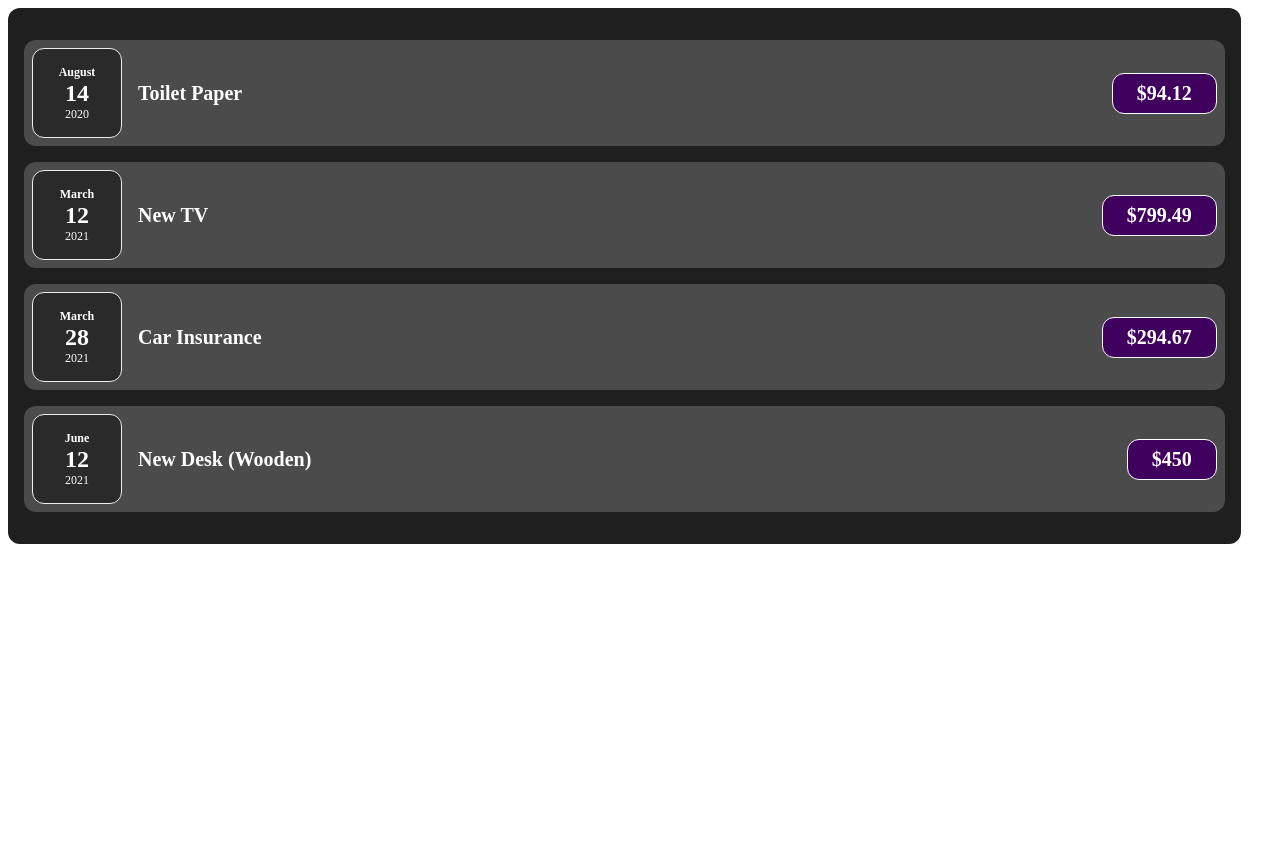
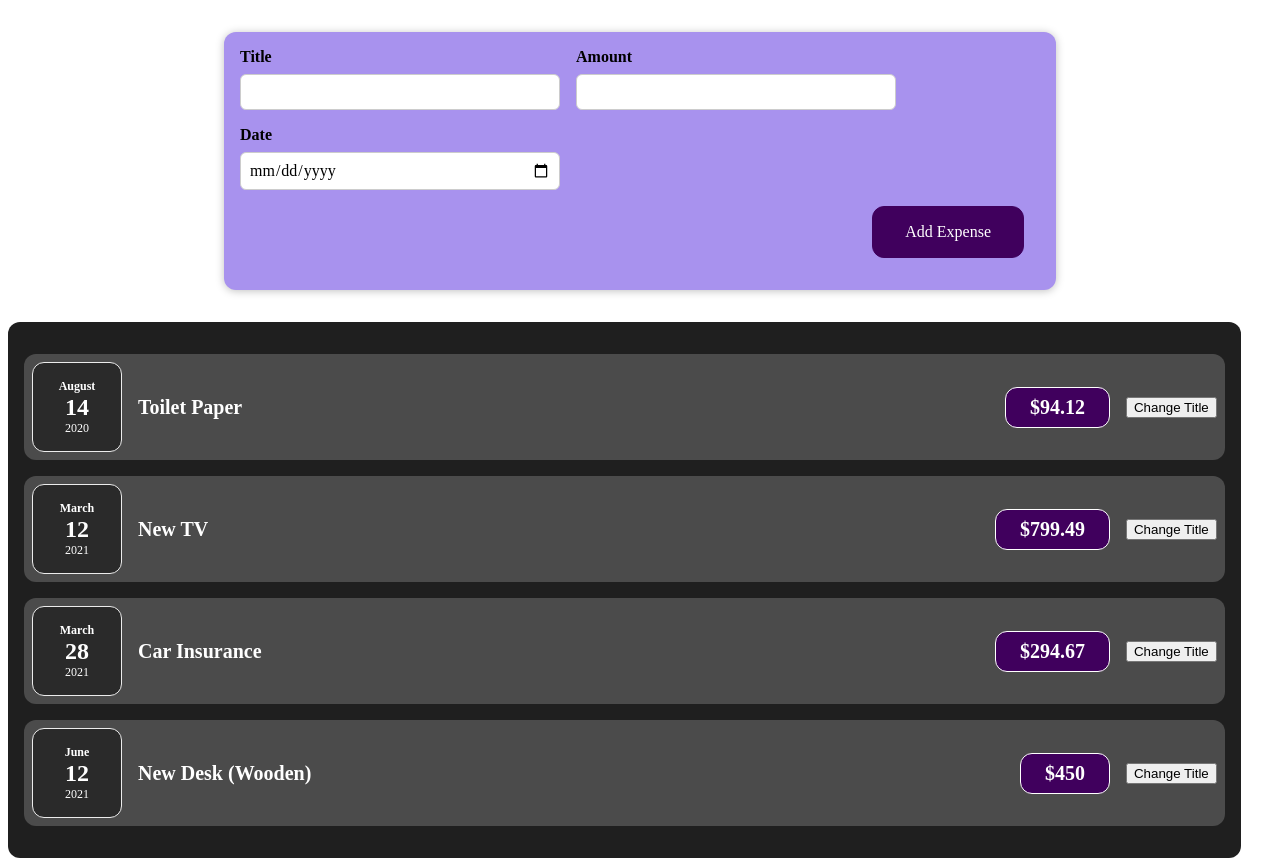
Before and after one commit to zhilyakov1986/stackblitz-udemy-cource, a React (Create React App) app: page / in a window 1280 px wide. Before the commit the page ends 800 px from the top, so only its background shows below. Built offline with nearby package versions, Linux system fonts and the light colour scheme.

Commit message:
2 files modified, 4 added

```diff
--- a/src/App.tsx
+++ b/src/App.tsx
@@ -1,5 +1,6 @@
 import ExpenseItem from './components/Expenses/ExpenseItem';
 import Expenses from './components/Expenses/Expenses';
+import NewExpense from './components/NewExpense/NewExpense';
 
 function App() {
   const expenses = [
@@ -23,8 +24,12 @@ function App() {
       date: new Date(2021, 5, 12),
     },
   ];
+  const addedExpenseItem = (addedExpense) => {
+    console.log(addedExpense);
+  };
   return (
     <div>
+      <NewExpense onAddedExpense={addedExpenseItem} />
       <Expenses items={expenses} />
     </div>
   );
--- a/src/components/Expenses/ExpenseItem.tsx
+++ b/src/components/Expenses/ExpenseItem.tsx
@@ -2,19 +2,26 @@ import { FC } from 'react';
 import Card from '../UI/Card';
 import ExpenseDate from './ExpenseDate';
 import './ExpenseItem.css';
+import React, {useState} from 'react';
 
 const ExpenseItem: FC = (props: any): JSX.Element => {
   const month = props.date.toLocaleString('en-US', { month: 'long' });
   const day = props.date.toLocaleString('en-US', { day: '2-digit' });
   const year = props.date.getFullYear();
+  const [title, setTitle] = useState(props.title)
+  const changeTitle=()=>{
+    setTitle('Changed!');
+    console.log(title);
+  }
   return (
     <Card className="expense-item">
       <div>
         <ExpenseDate month={month} day={day} year={year} />
       </div>
       <div className="expense-item__description">
-        <h2>{props.title}</h2>
+        <h2>{title}</h2>
         <div className="expense-item__price">${props.amount}</div>
+        <button onClick={changeTitle}>Change Title</button>
       </div>
     </Card>
   );
--- /dev/null
+++ b/src/components/NewExpense/ExpenseForm.css
@@ -0,0 +1,26 @@
+.new-expense__controls {
+  display: flex;
+  flex-wrap: wrap;
+  gap: 1rem;
+  margin-bottom: 1rem;
+  text-align: left;
+}
+
+.new-expense__control label {
+  font-weight: bold;
+  margin-bottom: 0.5rem;
+  display: block;
+}
+
+.new-expense__control input {
+  font: inherit;
+  padding: 0.5rem;
+  border-radius: 6px;
+  border: 1px solid #ccc;
+  width: 20rem;
+  max-width: 100%;
+}
+
+.new-expense__actions {
+  text-align: right;
+}
--- /dev/null
+++ b/src/components/NewExpense/ExpenseForm.tsx
@@ -0,0 +1,97 @@
+import React, { useState } from 'react';
+import './ExpenseForm.css';
+
+const ExpenseForm = (props) => {
+  const [enteredTitle, setNewTitle] = useState('');
+  const [enteredAmount, setNewAmount] = useState('');
+  const [enteredDate, setNewDate] = useState('');
+
+  // const [userInput, setUserInput] = useState({
+  //   enteredTitle: '',
+  //   enteredAmount: '',
+  //   enteredDate: '',
+  // });
+
+  const dateChangeHandler = (event) => {
+    //setUserInput({ ...userInput, enteredDate: event.target.value });
+    setNewDate(event.target.value);
+    // setUserInput((prevState) => {
+    //   return {
+    //     ...prevState,
+    //     enteredDate: event.target.value,
+    //   };
+    // });
+  };
+  const titleChangeHandler = (event) => {
+    // setUserInput({ ...userInput, enteredTitle: event.target.value });
+    setNewTitle(event.target.value);
+  };
+  const amountChangeHandler = (event) => {
+    // setUserInput({ ...userInput, enteredAmount: event.target.value });
+    setNewAmount(event.target.value);
+  };
+  const generalChangeHandler = (identifier, value) => {
+    // console.log('value: ', value);
+    // console.log('identifier: ', identifier);
+    if (identifier === 'title') setNewTitle(value);
+    if (identifier === 'date') setNewDate(value);
+    if (identifier === 'amount') setNewAmount(value);
+  };
+
+  const submitHandler = (event) => {
+    event.preventDefault();
+    const expenseData = {
+      title: enteredTitle,
+      amount: enteredAmount,
+      date: enteredDate,
+    };
+
+    props.onSavedExpenseData(expenseData);
+    setNewAmount('');
+    setNewDate('');
+    setNewTitle('');
+  };
+
+  return (
+    <form onSubmit={submitHandler}>
+      <div className="new-expense__controls">
+        <div className="new-expense__control">
+          <label>Title</label>
+          {/* <input onChange={titleChangeHandler} type="text" /> */}
+          <input
+            onChange={(event) => {
+              generalChangeHandler('title', event.target.value);
+            }}
+            value={enteredTitle}
+            type="text"
+          />
+        </div>
+        <div className="new-expense__control">
+          <label>Amount</label>
+          <input
+            onChange={amountChangeHandler}
+            value={enteredAmount}
+            type="number"
+            min="0.01"
+            step="0.01"
+          />
+        </div>
+        <div className="new-expense__control">
+          <label>Date</label>
+          <input
+            onChange={dateChangeHandler}
+            value={enteredDate}
+            type="date"
+            min="2019-01-01"
+            max="2023-12-31"
+          />
+        </div>
+      </div>
+      <div className="new-expense__actions">
+        <button type="submit">Add Expense</button>
+      </div>
+    </form>
+  );
+};
+
+export default ExpenseForm;
--- /dev/null
+++ b/src/components/NewExpense/NewExpense.css
@@ -0,0 +1,38 @@
+.new-expense {
+  background-color: #a892ee;
+  padding: 1rem;
+  margin: 2rem auto;
+  width: 50rem;
+  max-width: 95%;
+  border-radius: 12px;
+  text-align: center;
+  box-shadow: 0 1px 8px rgba(0, 0, 0, 0.25);
+}
+
+.new-expense button {
+  font: inherit;
+  cursor: pointer;
+  padding: 1rem 2rem;
+  border: 1px solid #40005d;
+  background-color: #40005d;
+  color: white;
+  border-radius: 12px;
+  margin-right: 1rem;
+}
+
+.new-expense button:hover,
+.new-expense button:active {
+  background-color: #510674;
+  border-color: #510674;
+}
+
+.new-expense button.alternative {
+  color: #220131;
+  border-color: transparent;
+  background-color: transparent;
+}
+
+.new-expense button.alternative:hover,
+.new-expense button.alternative:active {
+  background-color: #ddb3f8;
+}
--- /dev/null
+++ b/src/components/NewExpense/NewExpense.tsx
@@ -0,0 +1,16 @@
+import ExpenseForm from './ExpenseForm';
+import './NewExpense.css';
+
+const NewExpense = (props) => {
+  const addedExpenseItem = (addedExpense) => {
+    const id = Math.random();
+    const expnseData = { ...addedExpense, id };
+    props.onAddedExpense(expnseData);
+  };
+  return (
+    <div className="new-expense">
+      <ExpenseForm onSavedExpenseData={addedExpenseItem} />
+    </div>
+  );
+};
+export default NewExpense;
```
